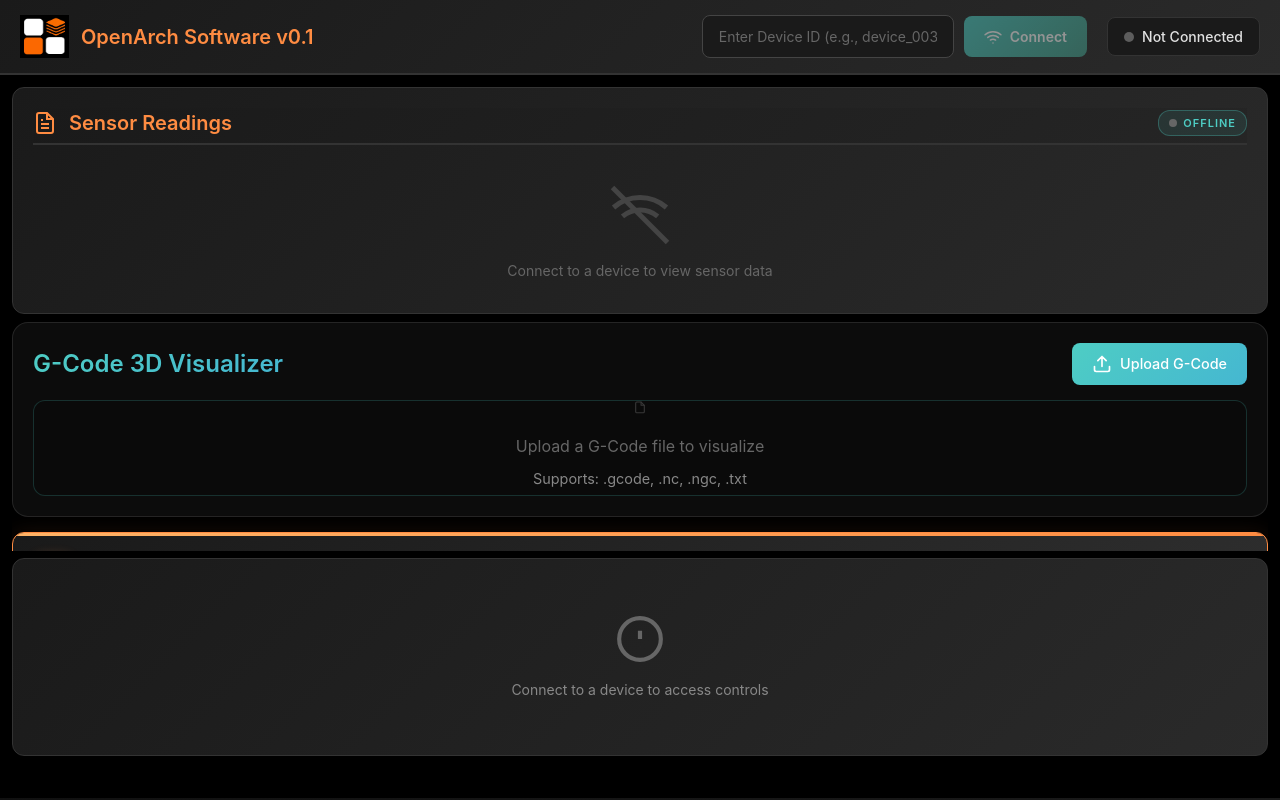
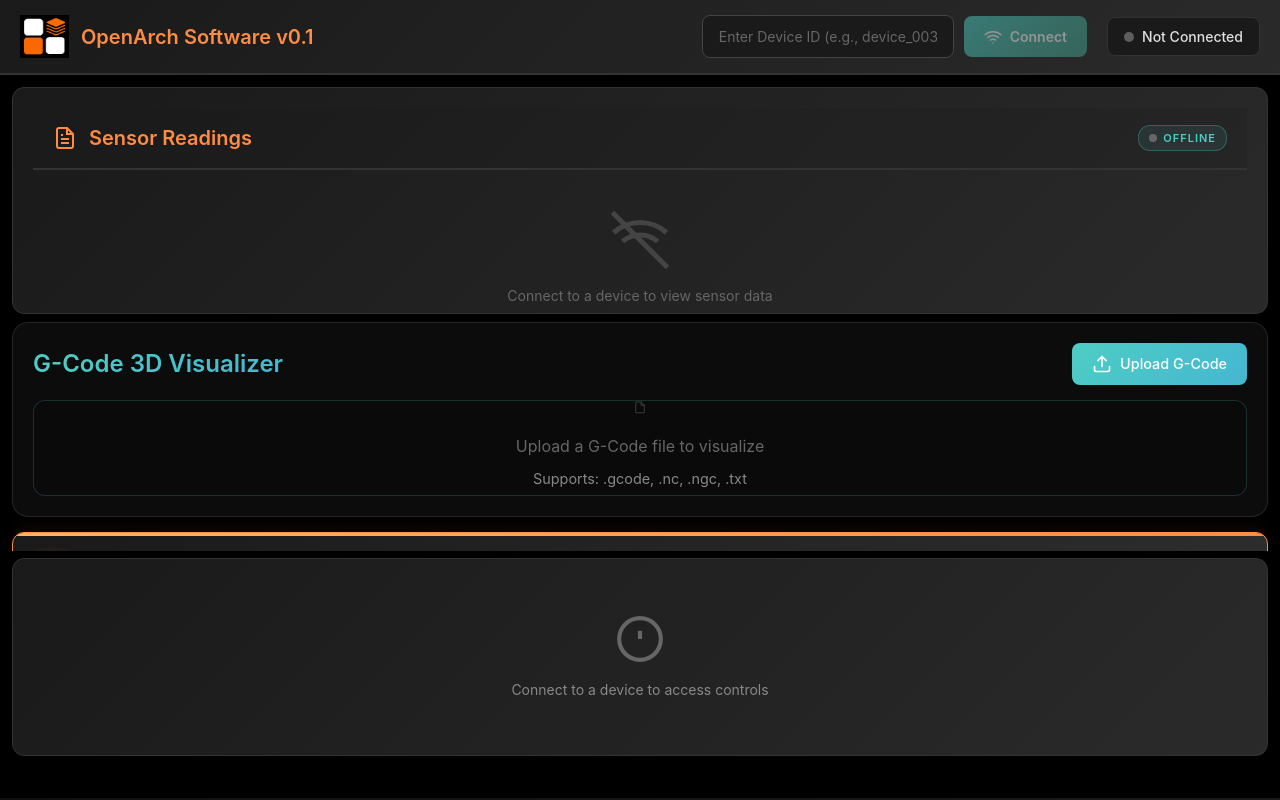
Before and after one commit to amala-code/OpenArch, a React (Create React App) app: page / in a window 1280 px wide. Built offline with nearby package versions, Linux system fonts and the light colour scheme.

Commit message:
updated UI

```diff
--- a/src/components/ControlPanel.css
+++ b/src/components/ControlPanel.css
@@ -17,6 +17,7 @@
     border-bottom: 2px solid #333;
     background: linear-gradient(135deg, #1a1a1a 0%, #252525 100%);
     flex-shrink: 0;
+    padding: 15px 20px;
   }
 
   .panel-header.sticky {
--- a/src/components/SensorPanel.css
+++ b/src/components/SensorPanel.css
@@ -102,7 +102,7 @@
      display: flex;
     flex-direction: column;
     gap: 8px;
-    margin-bottom: 11px;
+    margin-bottom: 50px;
   }
 
   .sensor-row {
```
